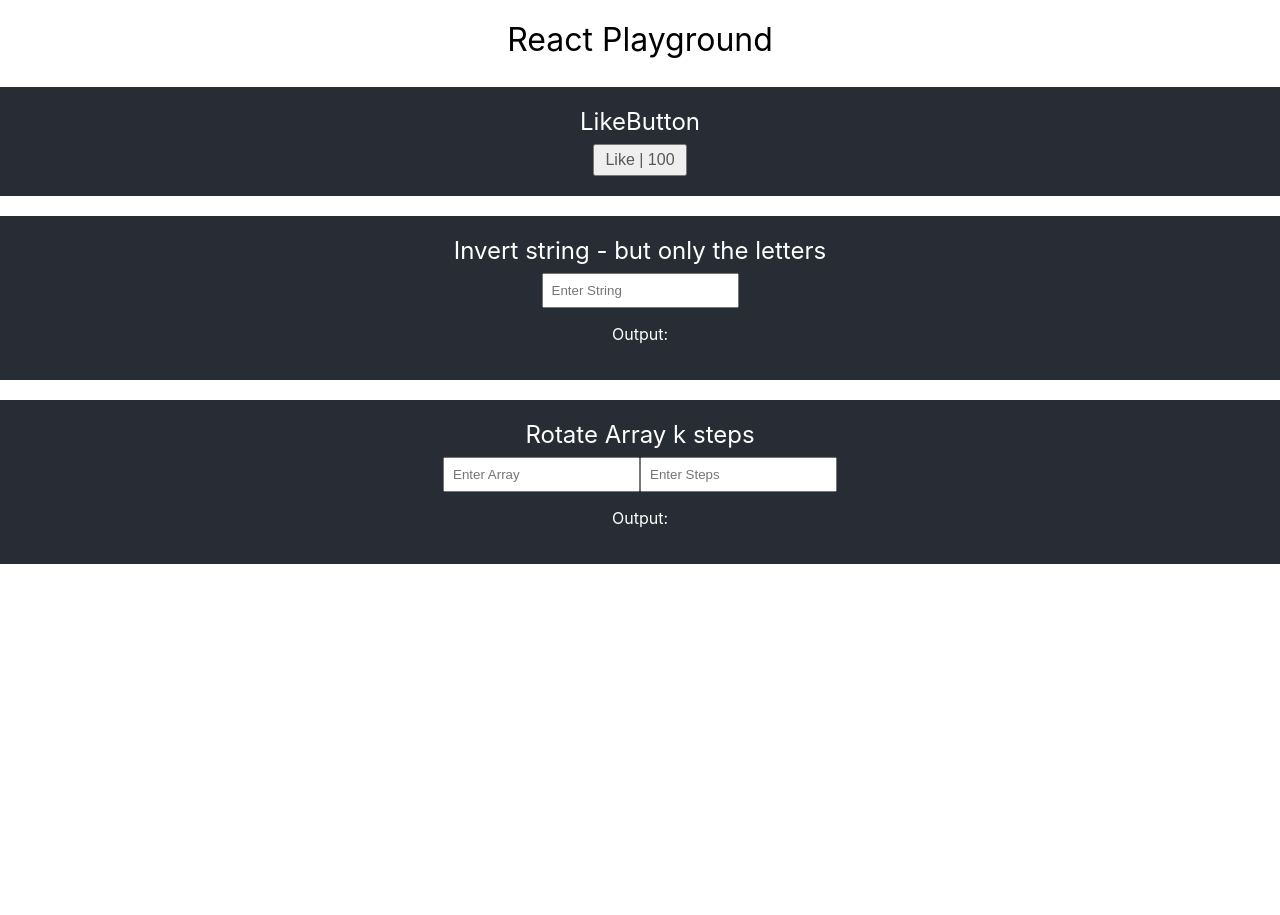
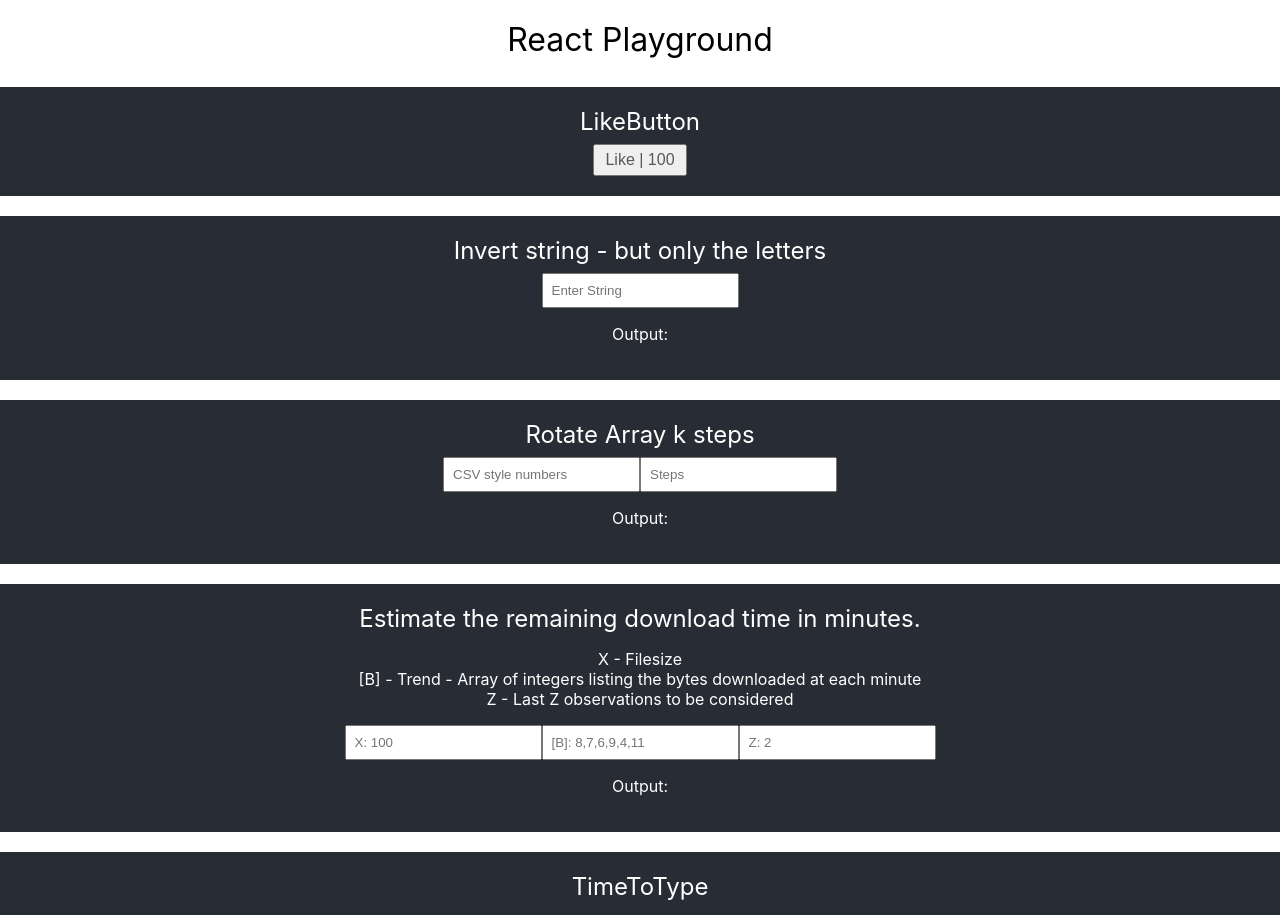
Before and after one commit to Existenziell/react-app-playground, a React (Create React App) app: page / in a window 1280 px wide. Shown: the top 915 px of the page. Before the commit the page ends 800 px from the top, so only its background shows below. Built offline with nearby package versions, Linux system fonts and the light colour scheme.

Commit message:
DownloadTime & TimeToType

```diff
--- a/src/App.js
+++ b/src/App.js
@@ -2,6 +2,8 @@ import './css/index.css'
 import LikeButton from './components/LikeBtn'
 import InvertStringSpecial from './components/InvertStringSpecial'
 import RotateArray from './components/RotateArray'
+import DownloadTime from './components/DownloadTime'
+import TimeToType from './components/TimeToType'
 
 function App() {
   return (
@@ -13,6 +15,8 @@ function App() {
         <LikeButton />
         <InvertStringSpecial />
         <RotateArray />
+        <DownloadTime />
+        <TimeToType />
       </main>
     </div>
   )
--- /dev/null
+++ b/src/components/DownloadTime.js
@@ -0,0 +1,32 @@
+import { useEffect, useState } from "react"
+import { downloadTime } from "../util/downloadTime"
+
+const DownloadTime = () => {
+  const [filesize, setFilesize] = useState()
+  const [trend, setTrend] = useState()
+  const [observations, setObservations] = useState()
+  const [output, setOutput] = useState('')
+
+  useEffect(() => {
+    if (observations && trend && filesize) {
+      const output = downloadTime(filesize, trend.split(','), observations)
+      setOutput(output)
+    }
+  }, [filesize, trend, observations])
+
+  return (
+    <div className="experiment">
+      <h2>Estimate the remaining download time in minutes.</h2>
+      <p>
+        X - Filesize<br />
+        [B] - Trend - Array of integers listing the bytes downloaded at each minute<br />
+        Z - Last Z observations to be considered
+      </p>
+      <input type='number' placeholder="X: 100" value={filesize} onChange={(e) => setFilesize(e.target.value)} />
+      <input type='text' placeholder="[B]: 8,7,6,9,4,11" value={trend} onChange={(e) => setTrend(e.target.value)} />
+      <input type='number' placeholder="Z: 2" value={observations} onChange={(e) => setObservations(e.target.value)} />
+      <p>Output: {output ? `${output} minutes` : ``}</p>
+    </div>
+  )
+}
+export default DownloadTime
--- a/src/components/RotateArray.js
+++ b/src/components/RotateArray.js
@@ -16,8 +16,8 @@ const RotateArray = () => {
   return (
     <div className="experiment">
       <h2>Rotate Array k steps</h2>
-      <input type='text' placeholder="Enter Array" value={input} onChange={(e) => setInput(e.target.value)} />
-      <input type='text' placeholder="Enter Steps" value={steps} onChange={(e) => setSteps(e.target.value)} />
+      <input type='text' placeholder="CSV style numbers" value={input} onChange={(e) => setInput(e.target.value)} />
+      <input type='text' placeholder="Steps" value={steps} onChange={(e) => setSteps(e.target.value)} />
       <p>Output: {output}</p>
 
     </div>
--- /dev/null
+++ b/src/components/TimeToType.js
@@ -0,0 +1,30 @@
+import { useEffect, useState } from "react"
+import { timeToType } from "../util/timeToType"
+
+const TimeToType = () => {
+  const [digits, setDigits] = useState()
+  const [num, setNum] = useState()
+  const [output, setOutput] = useState('')
+
+  useEffect(() => {
+    if (digits && num) {
+      const output = timeToType(digits.split(''), parseInt(num))
+      setOutput(output)
+    }
+  }, [digits, num])
+
+  return (
+    <div className="experiment">
+      <h2>TimeToType</h2>
+      <p>
+        Given a string of 10 digits illustrating how the keys are positioned. To type a digit, you start from index zero to the
+        index of the target digit. It takes |a - b| milliseconds to move from index a to index b.
+        Calculate the number of milliseconds needed to type a number with one finger.
+      </p>
+      <input type='text' placeholder="digits" value={digits} onChange={(e) => setDigits(e.target.value)} />
+      <input type='number' placeholder="Number to be typed" value={num} onChange={(e) => setNum(e.target.value)} />
+      <p>Output: {output ? `${output} minutes` : ``}</p>
+    </div>
+  )
+}
+export default TimeToType
--- a/src/css/index.css
+++ b/src/css/index.css
@@ -25,6 +25,7 @@ input {
 
 .App {
   text-align: center;
+  padding-bottom: 160px;
 }
 
 .App-header h1 {
--- /dev/null
+++ b/src/util/downloadTime.js
@@ -0,0 +1,12 @@
+export const downloadTime = (filesize, trend, observations) => {
+  const getSum = (array) => (array.reduce((partialSum, array) => partialSum + parseInt(array), 0))
+
+  const downloaded = getSum(trend)
+  const remaining = filesize - downloaded
+  const observedElements = trend.splice(trend.length - observations)
+  const lastAverage = getSum(observedElements) / observations
+  const result = Math.ceil(remaining / lastAverage)
+
+  if (isNaN(result) || result <= 0) return -1
+  return result
+}
--- a/src/util/rotateArray.js
+++ b/src/util/rotateArray.js
@@ -1,6 +1,14 @@
 export const rotateArray = (input, steps) => {
+  if (steps === 0) return input
+
   // Deal with overflow
-  if (steps > input.length) steps -= input.length
+  if (steps > input.length) {
+    if (steps % input.length === 0) {
+      steps = input.length
+    } else {
+      steps = Math.floor(steps % input.length)
+    }
+  }
 
   let changed = []
   const unchanged = input.splice(0, input.length - steps)
--- /dev/null
+++ b/src/util/timeToType.js
@@ -0,0 +1,15 @@
+// Given a string of 10 digits illustrating how the keys are positioned. To type a digit, you start from index zero to the
+// index of the target digit. It takes |a - b| milliseconds to move from index a to index b
+// Write a function to calculate the number of milliseconds needed to type a number with one finger.
+// Example 1:
+// Input: digits = "0123456789",
+// num ="210"
+// Output: 4
+// Example 2:
+// Input: digits = "8459761203", num = "5439"
+// Output: 17
+
+export const timeToType = (digits, num) => {
+  console.log(digits, num);
+
+}
```
